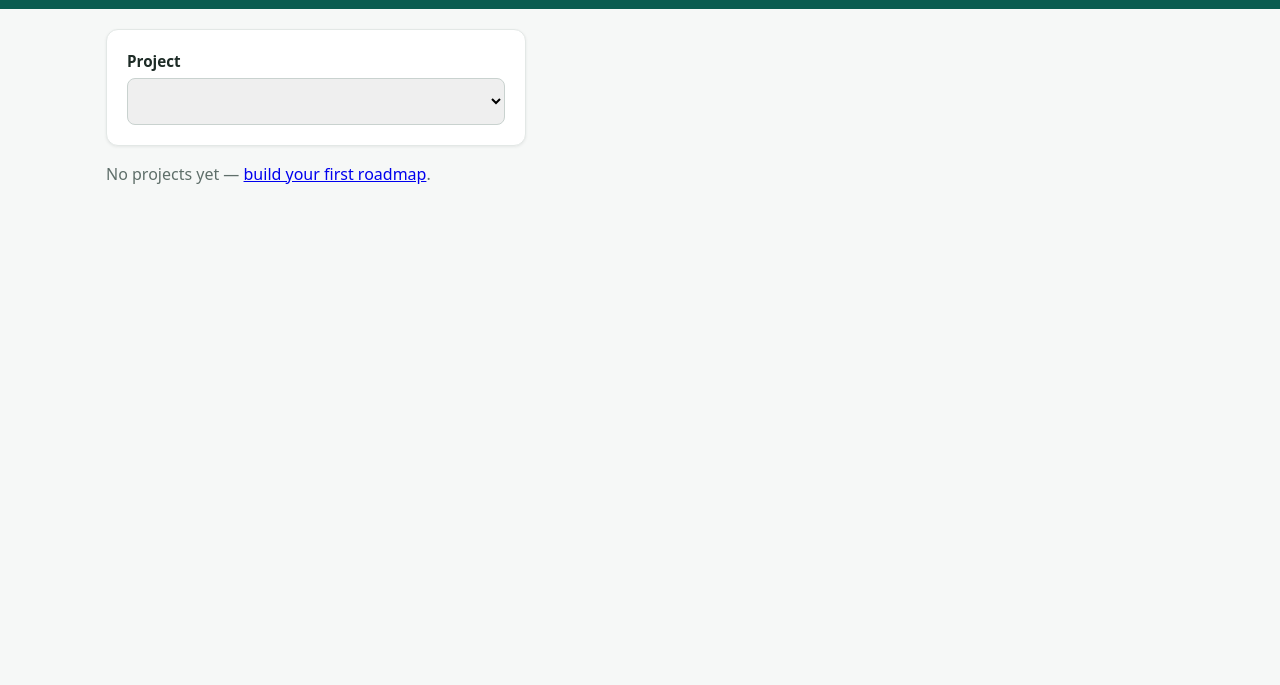
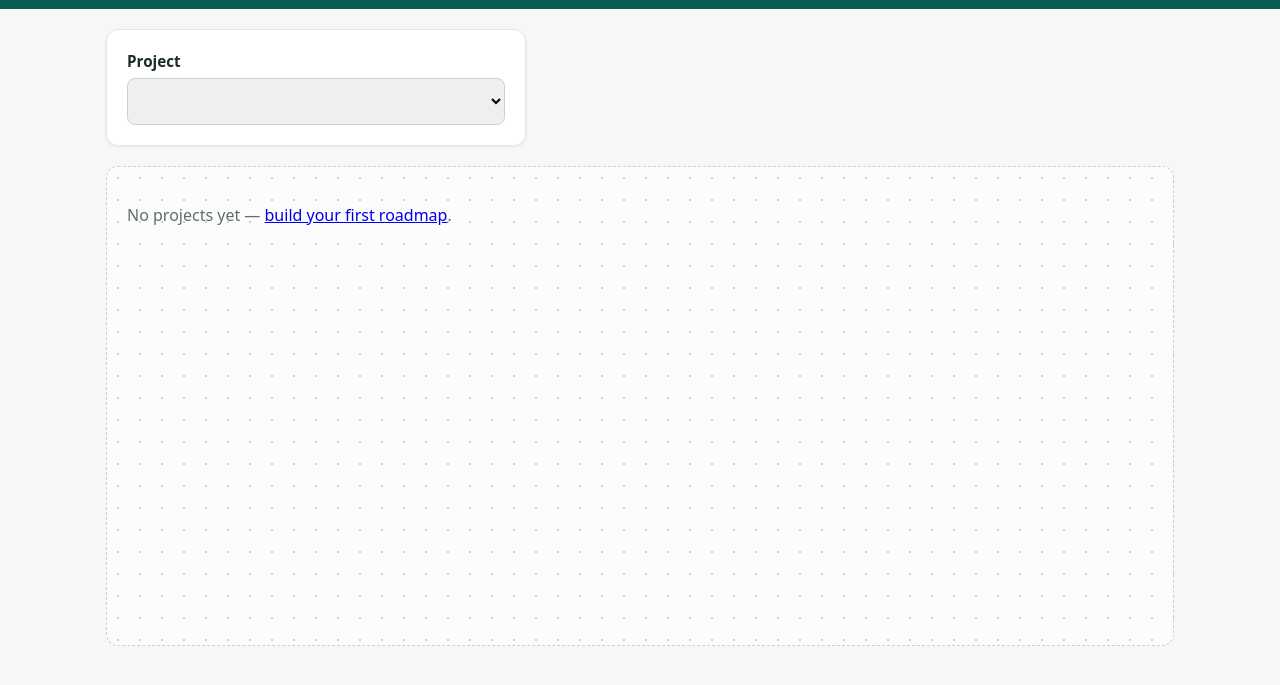
Before and after one commit to Jesssyyy/PathFynder_Project_management-App, a website: page public/canvas.html in a window 1280 px wide. Shown: the part 45-730 px from the top of the page. Drawn offline with Linux system fonts and the light colour scheme; no server answers.

Commit message:
Dotted-grid canvas backdrop on board

```diff
--- a/public/styles.css
+++ b/public/styles.css
@@ -181,6 +181,16 @@ button.link { background: none; border: none; color: var(--pf-muted); cursor: po
 /* Canvas board */
 .canvas-main { max-width: 1100px; }
 .canvas-picker { max-width: 420px; }
+#board {
+  background-color: #fbfcfb;
+  background-image: radial-gradient(#c9d2cf 1.2px, transparent 1.2px);
+  background-size: 22px 22px;
+  border: 1px dashed #c9d2cf;
+  border-radius: 12px;
+  min-height: 60vh;
+  padding: 1.25rem;
+  margin-top: 1.25rem;
+}
 #board h2 { color: var(--pf-primary-dark); margin-bottom: 0; }
 .board-track {
   display: grid; grid-auto-flow: column; grid-auto-columns: minmax(240px, 1fr);
```
